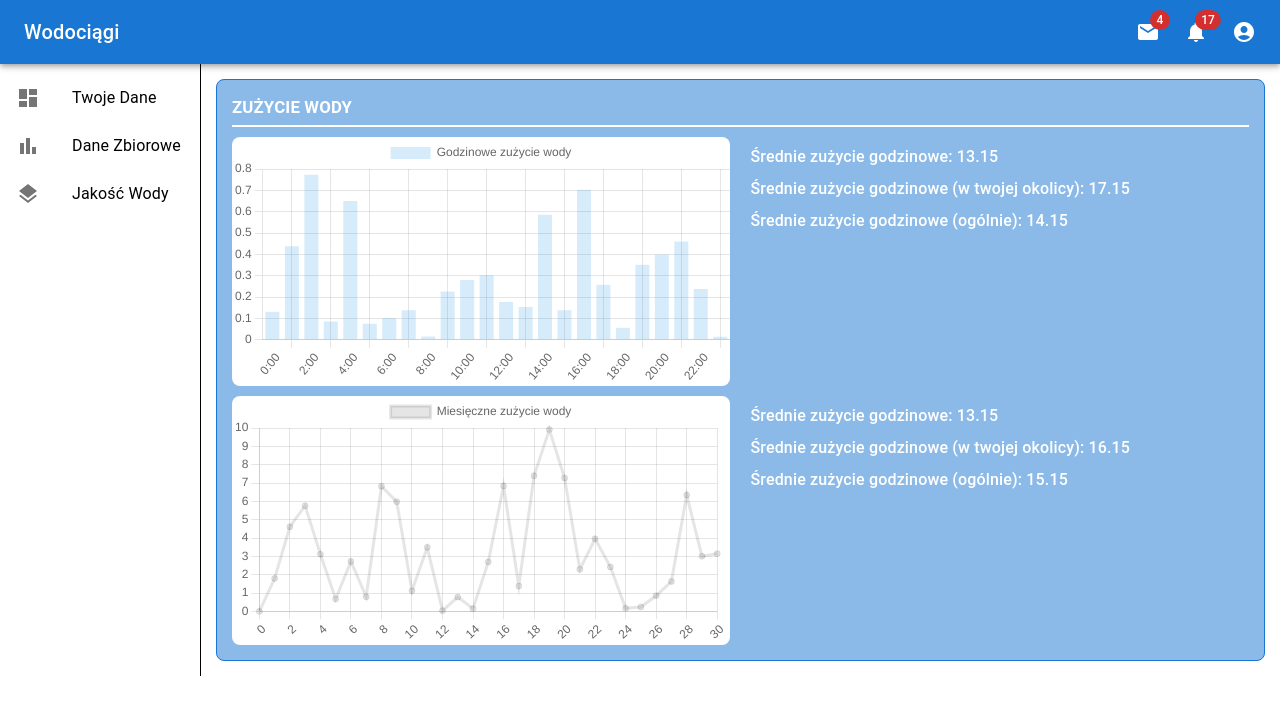
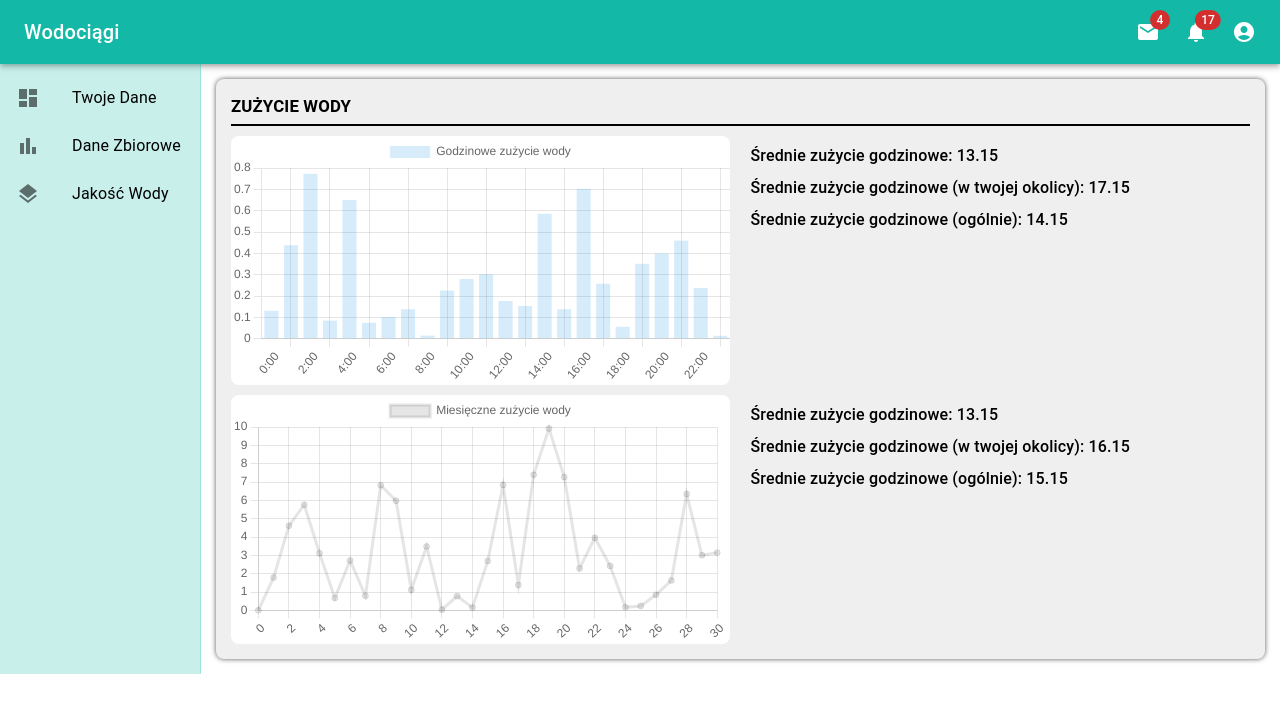
Before and after one commit to matty-bo/bhl_mrozony, a React (Create React App) app in the folder frontend/: page /dashboard in a window 1280 px wide. Shown: the top 712 px of the page. Built offline with nearby package versions, Linux system fonts and the light colour scheme; the HTML template or start-up script is replaced by a standard one.

Commit message:
feat: app theme

```diff
--- a/frontend/src/App.js
+++ b/frontend/src/App.js
@@ -1,12 +1,16 @@
+import { ThemeProvider } from '@mui/material';
 import React from 'react';
 import { AppView } from './components/AppView';
 import { AppContextProvider } from './contexts/AppContext';
+import { lightTheme } from './contexts/settings/theme';
 
 function App() {
   return (
-    <AppContextProvider>
-      <AppView />
-    </AppContextProvider>
+    <ThemeProvider theme={lightTheme}>
+      <AppContextProvider>
+        <AppView />
+      </AppContextProvider>
+    </ThemeProvider>
   )
 }
 
--- a/frontend/src/components/auth/Login.jsx
+++ b/frontend/src/components/auth/Login.jsx
@@ -52,8 +52,10 @@ export function Login() {
     >
       <Container maxWidth="xs">
         <Paper elevation={15}>
-          <Box sx={{ height: "200px", display: "flex", justifyContent: "center" }}>
-            <img src={logo} alt="Logo" style={{"height": "200px"}} />
+          <Box
+            sx={{ height: "200px", display: "flex", justifyContent: "center" }}
+          >
+            <img src={logo} alt="Logo" style={{ height: "200px" }} />
           </Box>
           <Box sx={{ padding: "0 10px" }}>
             <FormControl fullWidth sx={{ padding: "25px 0", gap: "12px" }}>
@@ -78,8 +80,10 @@ export function Login() {
               )}
               <Button
                 variant="contained"
-                color="primary"
-                sx={{ m: "50px 0 1px 0" }}
+                sx={{
+                  m: "50px 0 1px 0",
+                  background: (theme) => `${theme.palette.primary.main}`,
+                }}
                 onClick={handleLogin}
               >
                 Login
--- a/frontend/src/components/chartBox.js
+++ b/frontend/src/components/chartBox.js
@@ -1,5 +1,5 @@
+import { Box, Typography } from '@mui/material';
 import React from 'react';
-import { Box, Typography } from '@mui/material';
 import { DashboardBarChart } from './barChart/barChart';
 import { LineChart } from './lineChart/lineChart';
 
@@ -8,7 +8,7 @@ const getInitialValue = () => 8 + Math.random() * 20;
 const getNextValue = (value) => value + Math.floor(Math.random() * 5);
 
 const InfoBoxTitle = (props) => {
-  const {label} = props;
+  const { label } = props;
 
   return (
     <Typography sx={{
@@ -25,18 +25,18 @@ const InfoBoxTitle = (props) => {
 }
 
 const UsageInfo = (props) => {
-  const {averageValue, averageRegionValue, averageUserValue} = props;
+  const { averageValue, averageRegionValue, averageUserValue } = props;
 
   return (
     <Box>
-      <Typography sx={{ fontWeight: '500', margin: '.5em 0'  }}>
-        { `Średnie zużycie godzinowe: ${ averageUserValue.toFixed(2) }` }
+      <Typography sx={{ fontWeight: '500', margin: '.5em 0' }}>
+        {`Średnie zużycie godzinowe: ${averageUserValue.toFixed(2)}`}
       </Typography>
       <Typography sx={{ fontWeight: '500', margin: '.5em 0' }}>
-        { `Średnie zużycie godzinowe (w twojej okolicy): ${ averageRegionValue.toFixed(2) }` }
+        {`Średnie zużycie godzinowe (w twojej okolicy): ${averageRegionValue.toFixed(2)}`}
       </Typography>
-      <Typography sx={{ fontWeight: '500', margin: '.5em 0'  }}>
-        { `Średnie zużycie godzinowe (ogólnie): ${ averageValue.toFixed(2) }` }
+      <Typography sx={{ fontWeight: '500', margin: '.5em 0' }}>
+        {`Średnie zużycie godzinowe (ogólnie): ${averageValue.toFixed(2)}`}
       </Typography>
     </Box>
   );
@@ -44,14 +44,13 @@ const UsageInfo = (props) => {
 
 export const ChartBox = (props) => {
   const initialValue = getInitialValue();
-  const {barChart, lineChart} = props;
+  const { barChart, lineChart } = props;
 
-  return(
+  return (
     <Box sx={{
-      color: '#ffffff',
       borderRadius: '8px',
-      border: 'solid 1px #1976d2',
-      backgroundColor: 'rgba(25, 118, 210, 0.5)',
+      boxShadow: (theme) => `0 0 5px ${theme.greyColor}`,
+      backgroundColor: (theme) => `${theme.lightGreyColor}`,
       minHeight: 120,
       margin: '15px',
       padding: '15px',
@@ -76,7 +75,7 @@ export const ChartBox = (props) => {
         </Box>
       </Box>}
 
-      { lineChart && <Box sx={{ display: 'flex', paddingTop: '10px' }}>
+      {lineChart && <Box sx={{ display: 'flex', paddingTop: '10px' }}>
         <Box sx={{
           width: '50%'
         }}>
--- /dev/null
+++ b/frontend/src/contexts/settings/theme.js
@@ -0,0 +1,19 @@
+import { createTheme } from "@mui/material/styles";
+
+const white = "#fff";
+const primaryColor = "#14b8a6";
+const secondaryBackgroundColor = "#14b8a63b";
+const lightGreyColor = "#55555517";
+const greyColor = "#555";
+
+export const lightTheme = createTheme({
+  palette: {
+    primary: {
+      main: primaryColor,
+      contrastText: white,
+    }
+  },
+  secondaryBackgroundColor: secondaryBackgroundColor,
+  lightGreyColor: lightGreyColor,
+  greyColor: greyColor,
+})
--- a/frontend/src/sites/dashboard/dashboard.styles.js
+++ b/frontend/src/sites/dashboard/dashboard.styles.js
@@ -1,3 +1,3 @@
 import { Box } from "@mui/material";
 
-export const SidebarWrapper = ({children}) => <Box sx={{ minWidth: '200px', paddingTop: '10px', borderRight: 'solid 1px black' }}>{children}</Box>;
+export const SidebarWrapper = ({ children }) => <Box sx={{ minWidth: '200px', paddingTop: '10px', borderRight: (theme) => `solid 1px ${theme.secondaryBackgroundColor}`, background: (theme) => `${theme.secondaryBackgroundColor}` }}>{children}</Box>;
```
Also changed, not shown: frontend/src/components/assets/logo.png.
